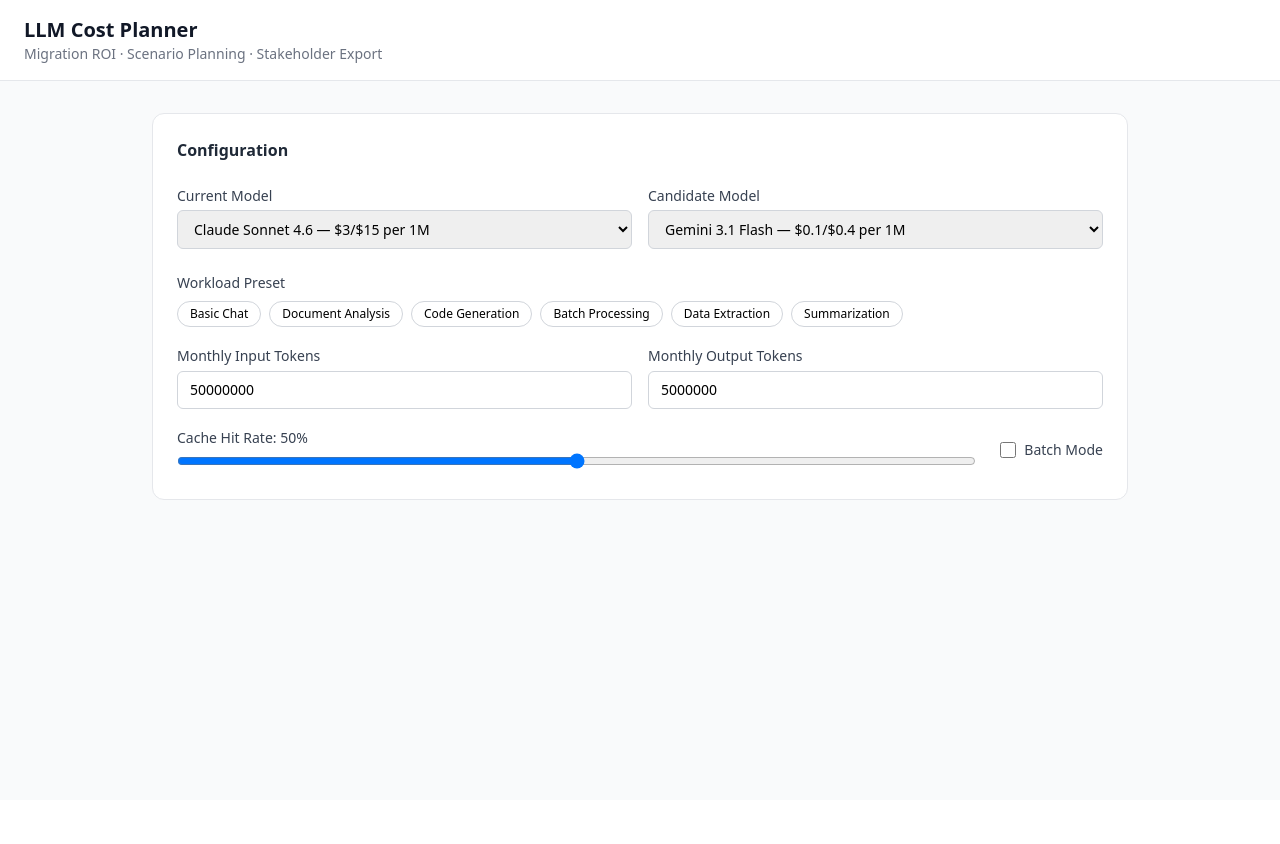
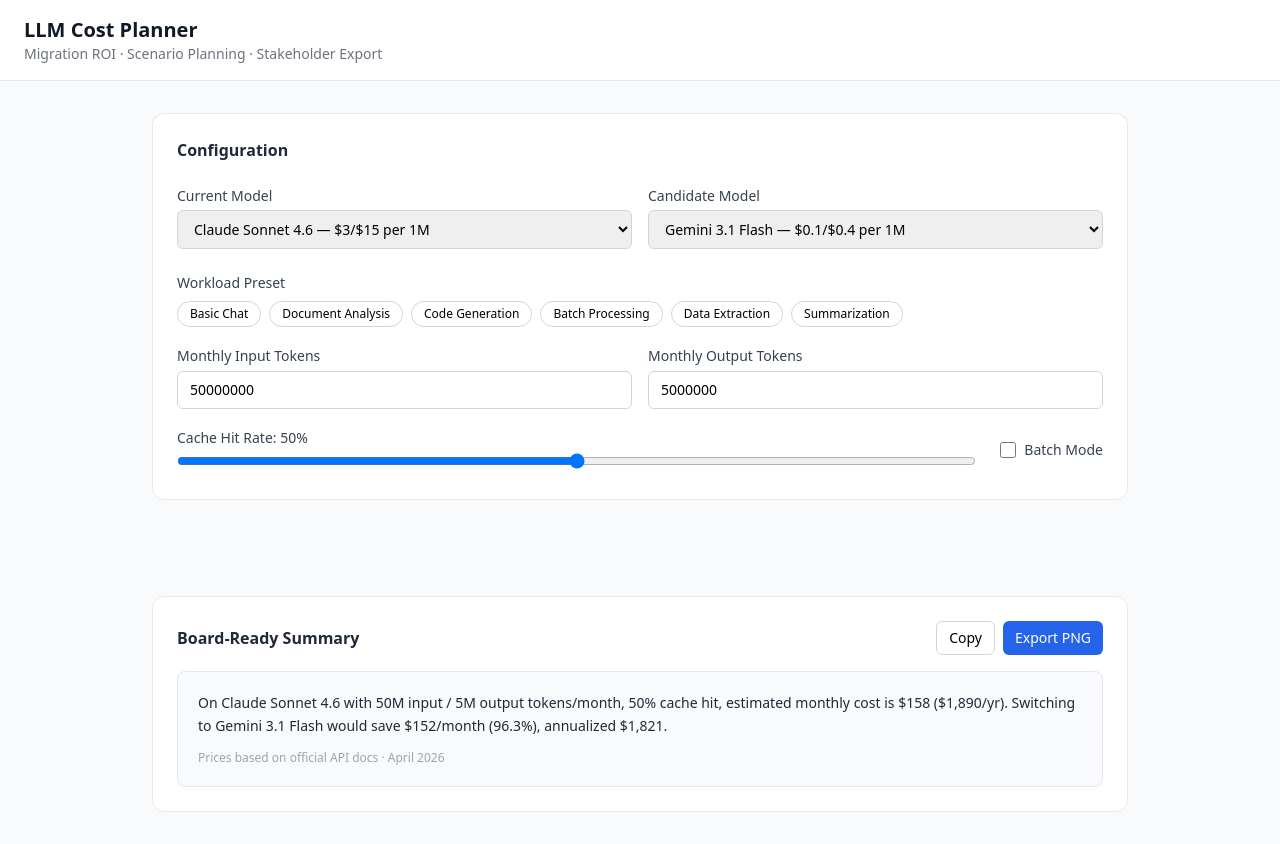
Before and after one commit to tayna99/token_simulator, a React (Vite) app: page / in a window 1280 px wide. Before the commit the page ends 800 px from the top, so only its background shows below. Built offline with nearby package versions, Linux system fonts and the light colour scheme.

Commit message:
feat: board-ready summary card with copy and PNG export

```diff
--- a/src/App.tsx
+++ b/src/App.tsx
@@ -3,6 +3,7 @@
 import { type WorkloadPreset } from './data/presets'
 import { ModelSelector } from './components/ModelSelector'
 import { TokenInputs } from './components/TokenInputs'
+import { SummaryCard } from './components/SummaryCard'
 
 export interface SimState {
   currentModel: Model
@@ -67,10 +68,9 @@
           />
         </section>
 
-        {/* Feature panels — mounted by Tasks 5, 6, 7 in their respective worktrees */}
         <div id="migration-panel-mount" />
         <div id="scenario-planner-mount" />
-        <div id="summary-card-mount" />
+        <SummaryCard state={state} />
       </main>
     </div>
   )
--- /dev/null
+++ b/src/components/SummaryCard/index.tsx
@@ -0,0 +1,100 @@
+// src/components/SummaryCard/index.tsx
+import { useRef } from 'react'
+import { toPng } from 'html-to-image'
+import { calculateCost, calculateMigrationDelta } from '../../lib/calculator'
+import type { SimState } from '../../App'
+
+interface Props {
+  state: SimState
+}
+
+function fmt(n: number): string {
+  return '$' + n.toLocaleString('en-US', { maximumFractionDigits: 0 })
+}
+
+function buildSummaryText(state: SimState): string {
+  const current = calculateCost({
+    model: state.currentModel,
+    monthlyInputTokens: state.monthlyInputTokens,
+    monthlyOutputTokens: state.monthlyOutputTokens,
+    cacheHitRate: state.cacheHitRate,
+    batchEnabled: state.batchEnabled,
+  })
+
+  const migration = calculateMigrationDelta({
+    currentModel: state.currentModel,
+    candidateModel: state.candidateModel,
+    monthlyInputTokens: state.monthlyInputTokens,
+    monthlyOutputTokens: state.monthlyOutputTokens,
+    cacheHitRate: state.cacheHitRate,
+    batchEnabled: state.batchEnabled,
+  })
+
+  const cacheText = state.cacheHitRate > 0
+    ? `, ${Math.round(state.cacheHitRate * 100)}% cache hit`
+    : ''
+  const batchText = state.batchEnabled ? ', batch enabled' : ''
+  const inputM = (state.monthlyInputTokens / 1_000_000).toFixed(0)
+  const outputM = (state.monthlyOutputTokens / 1_000_000).toFixed(0)
+
+  const direction = migration.monthlyDelta < 0 ? 'save' : 'cost an additional'
+  const absDelta = fmt(Math.abs(migration.monthlyDelta))
+  const absAnnual = fmt(Math.abs(migration.annualDelta))
+  const percent = Math.abs(migration.savingPercent).toFixed(1)
+
+  return `On ${state.currentModel.name} with ${inputM}M input / ${outputM}M output tokens/month` +
+    `${cacheText}${batchText}, estimated monthly cost is ${fmt(current.monthlyCost)} ` +
+    `(${fmt(current.annualCost)}/yr). ` +
+    `Switching to ${state.candidateModel.name} would ${direction} ${absDelta}/month ` +
+    `(${percent}%), annualized ${absAnnual}.`
+}
+
+export function SummaryCard({ state }: Props) {
+  const cardRef = useRef<HTMLDivElement>(null)
+  const summaryText = buildSummaryText(state)
+
+  const handleCopy = async () => {
+    await navigator.clipboard.writeText(summaryText)
+  }
+
+  const handleExportPng = async () => {
+    if (!cardRef.current) return
+    const dataUrl = await toPng(cardRef.current, { cacheBust: true })
+    const link = document.createElement('a')
+    link.download = 'llm-cost-summary.png'
+    link.href = dataUrl
+    link.click()
+  }
+
+  return (
+    <section className="bg-white rounded-xl border border-gray-200 p-6">
+      <div className="flex items-center justify-between mb-4">
+        <h2 className="text-base font-semibold text-gray-800">Board-Ready Summary</h2>
+        <div className="flex gap-2">
+          <button
+            onClick={handleCopy}
+            className="px-3 py-1.5 text-sm border border-gray-300 rounded-md hover:bg-gray-50 transition-colors"
+          >
+            Copy
+          </button>
+          <button
+            onClick={handleExportPng}
+            className="px-3 py-1.5 text-sm bg-blue-600 text-white rounded-md hover:bg-blue-700 transition-colors"
+          >
+            Export PNG
+          </button>
+        </div>
+      </div>
+
+      <div
+        ref={cardRef}
+        className="bg-gray-50 border border-gray-200 rounded-lg p-5"
+      >
+        <p className="text-gray-800 leading-relaxed text-sm">{summaryText}</p>
+        <p className="text-xs text-gray-400 mt-3">
+          Prices based on official API docs · {new Date().toLocaleDateString('en-US', { month: 'long', year: 'numeric' })}
+        </p>
+      </div>
+    </section>
+  )
+}
```
Also changed, not shown: 1 other file (tests, documents, lock files or other folders).
